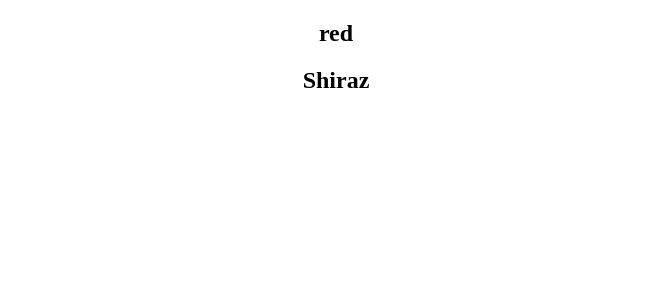
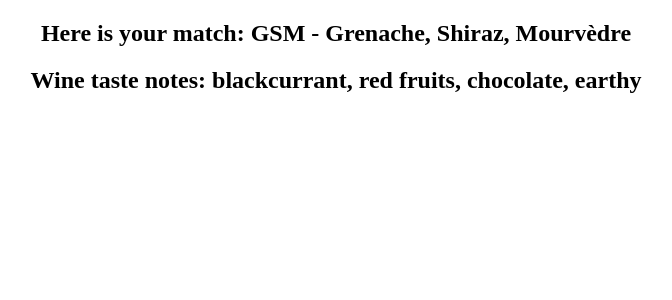
Before and after one commit to deniseddi/wine_app, a React (Create React App) app: page /show-wine in a window 1280 px wide. Shown: the top 300 px of the page, without its empty margins (304-976 px from the left). Built offline with nearby package versions, Linux system fonts and the light colour scheme.

Commit message:
app is working. Have some bugs to fix

```diff
--- a/package.json
+++ b/package.json
@@ -4,6 +4,7 @@
   "private": true,
   "dependencies": {
     "@material-ui/core": "^4.4.1",
+    "lodash": "^4.17.15",
     "react": "^16.9.0",
     "react-dom": "^16.9.0",
     "react-router": "^5.0.1",
--- a/src/App.js
+++ b/src/App.js
@@ -14,8 +14,8 @@
   state = {
     season: "Spring",//Season is part of a question/answer
     dish: "Poultry", // e.target.value? I want to set/update the dish to the button selected value!
-    region: "",
-    tastes: "",
+    region: "Oceania",
+    tastes: "You are not the showy type; you are a little reserved and there is a warm side of you.",
     currentQuestionIndex: 0
   }
 
@@ -41,7 +41,7 @@
         <Switch>
           <Route exact path='/' component={Home} />
           <Route path='/questions' render={(routeProps) => <Questions {...routeProps} onNext={this.handleQuestionIndex} currentQuestionIndex={currentQuestionIndex} handleWineLabel={this.handleWineLabel}/>} />
-          <Route path='/show-wine' component={ShoWine} />
+          <Route path='/show-wine' render={() => <ShoWine data={this.state} />} />
         </Switch>
         </div>
       </Router>
--- a/src/Questions.js
+++ b/src/Questions.js
@@ -37,7 +37,6 @@
            {QuestionList[currentQuestionIndex].answers.map(answer => {
                 return <FormControlLabel onClick={e => handleWineLabel(e, QuestionList[currentQuestionIndex].label)} key={answer} value={answer} control={<Radio />} label={answer} />
             })
-
             }
 
         </RadioGroup>
--- a/src/ShoWine.js
+++ b/src/ShoWine.js
@@ -1,27 +1,36 @@
 import React from 'react'
 import { tsPropertySignature } from '@babel/types';
 import wineList from './WineList'
+import { Badge } from '@material-ui/core';
+import _ from 'lodash';
 
-function dishToWineColor(dish) {
-    const dishes = {
-      Poultry: "white",
-      Meat: "red",
-      Seafood: "white",
-      Pasta: "red",
-      Vegetarian: "white",
-      "Not pairing with food": "red"
+
+
+
+// if (result === ""){
+//     return "Too Bad, no match...what about some tap water?";
+// }
+
+
+function ShoWine(props){
+
+    const data = props.data
+    // console.log(wineList.filter(wine => wine.dish.includes(data.dish)))
+
+    let result =  wineList.filter( w => w.dish.includes(data.dish)).filter(w => w.season.includes(data.season)).filter(w => w.region.includes(data.region))
+
+    let finalResult = _.sample(result)
+    // console.log (finalResult.title)
+
+    if (finalResult === []){ //not sure if working
+        return "Too Bad, no match for you mate...what about some tap water?";
     }
-    return dishes[dish]
-}
 
-function ShoWine(){
     return(
+
         <section>
-            {/* <h1>Riesiling</h1>  */}
-            <h1>{wineList[1].color}</h1>
-            <h1>{wineList[1].type}</h1>
-            {/* how to retrieve element from array in wineList */}
-            {/* how to retrieve element from objects in array in wineList */}
+            <h1> Here is your match: {finalResult.title} </h1>
+            <h1> Wine taste notes: {finalResult.notes} </h1>
         </section>
     )
 }
--- a/src/WineList.js
+++ b/src/WineList.js
@@ -1,259 +1,306 @@
 
-let wineList = [
+
+const wineList = [
       {
-    type:"Riesiling",
+        title: "Sparkling wine",
         color:"white",
-    dish: ['seafood', 'vegetarian'],
-    notes:"Apple, lemon, floral, apricot, fruity",
+        dish: ['Seafood','Vegetarian','Not pairing with food'],
+        season: ['Spring','Autumn','Summer'],
+        // personality? here? :
+        notes: "Apple, pear, yeast",
+        body: "Medium",
+        country: ["Australia","Italy"],
+        region: ["Oceania","Europe"]
+      },
+      {
+        title:"Sauvignon Blanc",
+        color:"white",
+        dish: ['Seafood','Poultry','Vegetarian'],
+        season: ['Spring','Autumn','Summer'],
+        notes:"Herbaceous, grassy, passionfruit, citrus, grapefruity",
+        body:"Light to Medium",
+        country: ["New Zealand","Australia"],
+        region: "Oceania"
+      },
+      {
+        title: "Chardonnay",
+        color:"white",
+        dish: ['Pasta','Seafood','Poultry','Vegetarian','Say Cheese!'],
+        season: ['Winter','Autumn'],
+        notes:"Pear, apple, oak, creamy",
+        body:"Medium",
+        country: ["France","Australia"],
+        region: ["Europe","Oceania"]
+      },
+      {
+        title:"Viognier" ,
+        color:"white",
+        dish: ['Seafood','Poultry','Vegetarian','Say Cheese!'],
+        season: ['Winter','Autumn'],
+        notes: "Floral, peach, apricot, pear, fruity",
+        body:"Medium",
+        country:"Australia" ,
+        region: "Oceania"
+      },
+      {
+        title:"Pinot Gris",
+        color:"white",
+        dish: ['Seafood','Pasta','Poultry','Vegetarian','Say Cheese!','Not pairing with food'],
+        season: ['Summer','Spring','Autumn'],
+        notes:"Pear, peach, white nectarine, silky",
         body:"Light",
-    country:"Germany",
+        country:["France","Australia"],
+        region:["Europe","Oceania"]
+      },
+      {
+        title:"Pinot Grigio",
+        color:"white",
+        dish: ['Seafood','Poultry','Vegetarian','Say Cheese!','Not pairing with food'],
+        season: ['Summer','Spring','Autumn'],
+        notes:"Crisp, zesty, pear, peach, apricot",
+        body:"Light",
+        country:"Italy",
         region:"Europe"
       },
       {
-    type:"Shiraz",
+        title:"Pinot Blanc",
+        color:"white",
+        dish: ['Seafood','Poultry','Vegetarian','Say Cheese!'],
+        season: ['Winter','Spring','Autumn'],
+        notes:"Pear, apple, floral",
+        body:"Medium",
+        country:["France", "Germany"],
+        region: "Europe"
+      },
+      {
+        title:"Chenin Blanc",
+        color:"white",
+        dish: ['Seafood','Poultry','Vegetarian'],
+        season: ['Summer','Autumn','Spring'],
+        notes:"Peaches, fruity",
+        body:"Light",
+        country:["France","South Africa"],
+        region: ["Europe","Africa"]
+      },
+      {
+        title:"Gewurztraminer",
+        color:"white",
+        dish: ['Seafood','Poultry','Say Cheese!'],
+        season: ['Winter','Autumn','Spring'],
+        notes:"Lychee nut, spices, citrus, rose petals",
+        body:"Medium",
+        country: ["Germany", "South Africa"],
+        region: ["Europe", "Africa"]
+      },
+      {
+        title:"Riesling",
+        color:"white",
+        dish: ['Seafood','Vegetarian','Say Cheese!'],
+        season: ['Spring','Autumn','Summer'],
+        notes:"Apple, lemon, floral, apricot, fruity",
+        body:"Light",
+        country:["Germany", "Australia"],
+        region:["Europe","Oceania"]
+      },
+      {
+        title:"Zinfandel",
+        color:"white",
+        dish: ['Pasta','Poultry','Vegetarian'],
+        season: ['Spring','Autumn','Summer','Winter'],
+        notes:"Berries, citrus, melon",
+        body:"Light",
+        country:"USA",
+        region:"North America"
+      },
+      {
+        title:"Moscato",
+        color:"white",
+        dish: ['Not pairing with food','Say Cheese!'],
+        season: ['Spring','Autumn','Summer','Winter'],
+        notes:"Sweet, floral, honeysuckle",
+        body:"Light",
+        country:"Italy",
+        region:"Europe"
+      },
+      {
+      title: "Sparkling Shiraz",
       color:"red",
-    notes:"peppery, spice, blackberry,",
+      dish: ['Meat','Say Cheese!','Not pairing with food'],
+      season: ['Spring','Summer'],
+      notes:"ripe plum, spice, chocolate, earthy",
+      body:"Medium",
+      country: "Australia",
+      region: "Oceania"
+    },
+      {
+        title:"Pinot Noir",
+        color:"red",
+        dish: ['Seafood','Poultry','Pasta','Not pairing with food','Say Cheese!'],
+        season: ['Spring','Autumn','Summer','Winter'],
+        notes:"Berries, dark cherry,spice",
+        body:"Light to Medium",
+        country:"New Zealand",
+        region:"Oceania"
+      },
+      {
+        title:"Merlot",
+        color:"red",
+        dish: ['Pasta','Meat'],
+        season: ['Spring','Autumn','Winter'],
+        notes:"Blackberry, plum, currant, chocolate, vanilla",
+        body:"Medium",
+        country:"Australia",
+        region:"Oceania"
+      },
+      {
+        title:"Zinfandel",
+        color:"red",
+        dish: ['Pasta','Meat','Say Cheese!','Not pairing with food'],
+        season: ['Spring','Autumn','Winter'],
+        notes: "Berries, jammy, cherry, earthy",
+        body: "Medium to full",
+        country: "USA",
+        region: "North America"
+      },
+      {
+        title:"Cabernet Sauvignon",
+        color:"red",
+        dish: ['Pasta','Meat'],
+        season: ['Spring','Autumn','Winter'],
+        notes:"Blueberries, black currant, cassis, raspberries, oaky",
+        body:"Full",
+        country:["Australia","USA"],
+        region:["Oceania","North America"]
+      },
+      {
+        title:"Syrah",
+        color:"red",
+        dish: ['Pasta','Meat','Say Cheese!','Vegerarian'],
+        season: ['Spring','Autumn','Winter'],
+        notes:"peppery, spice, blackberry",
+        body:"Medium to heavy",
+        country:"France",
+        region:"Europe"
+      },
+      {
+        title:"Shiraz",
+        color:"red",
+        dish: ['Pasta','Meat','Say Cheese!','Vegerarian'],
+        season: ['Spring','Autumn','Winter'],
+        notes:"Plum, blackberry, spice,vanilla, opulent",
+        body:"Medium to full",
+        country:"Australia",
+        region:"Medium to full"
+      },
+      {
+        title:"Petite Sirah",
+        color:"red",
+        dish: ['Meat'],
+        season: ['Spring','Autumn','Winter'],
+        notes:"Blackberry, pepper, jammy",
+        body:"Full",
+        country:"France",
+        region:"Europe"
+      },
+      {
+        title:"Sangiovese",
+        dish: ['Meat','Pasta','Say Cheese!','Vegerarian'],
+        season: ['Spring','Autumn','Winter','Summer'],
+        color:"red",
+        notes:"Cherry,plum, fruity, spice",
+        body:"Medium",
+        country:"Italy",
+        region:"Europe"
+      },
+      {
+        title:"Cabernet Franc",
+        color:"red",
+        dish: ['Meat','Pasta','Chicken','Say Cheese!','Vegerarian'],
+        season: ['Spring','Winter'],
+        notes:"Raspberry, cassis, herbaceous",
+        body:"Medium",
+        country:"France",
+        region:"Europe"
+      },
+      {
+        title:"Barbera",
+        color:"red",
+        dish: ['Meat','Pasta'],
+        season: ['Autumn','Winter'],
+        notes:"Blackberry, cherry, herbaceous, violet",
+        body:"Medium",
+        country:"Italy",
+        region:"Europe"
+      },
+      {
+        title:"Malbec",
+        color:"red",
+        dish: ['Meat','Pasta','Say Cheese!'],
+        season: ['Spring','Autumn','Winter'],
+        notes:"Black cherry, raspberry, plum, floral, herbaceous",
+        body:"Medium to full",
+        country:"Argentina",
+        region:"South America"
+      },
+      {
+        title:"Tempranillo",
+        color:"red",
+        notes:"Blueberry, cherry, plum, violets,tobacco, allspice",
+        body:"Medium",
+        dish: ['Pasta','Meat','Say Cheese!'],
+        season: ['winter','Autumn','Spring'],
+        country:"Spain",
+        region:"Europe"
+      },
+      {
+        title:"Carménère",
+        color:"red",
+        dish: ['Seafood','Poultry','Pasta','Not pairing with food','Say Cheese!'],
+        season: ['Spring','Autumn','Summer','Winter'],
+        notes:"red berries, cherry, dark chocolate, smoky",
+        body:"Medium",
+        country:"Chile",
+        region:"South America"
+      },
+      {
+        title:"Pinotage",
+        color:"red",
+        dish: ['Seafood','Meat','Poultry','Pasta','Not pairing with food','Say Cheese!'],
+        season: ['Spring','Autumn','Summer','Winter'],
+        notes:"Plum, blackberry, smoky, licorice",
+        body:"Medium to full",
+        country:"South Africa",
+        region:"Africa"
+      },
+      {
+        title:"Grenache",
+        color:"red",
+        dish: ['Meat','Poultry'],
+        season: ['Autumn','Winter'],
+        notes:"Raspberry, mulberry, spice",
+        body:"Medium",
+        country:"Spain",
+        region:"Europe"
+      },
+      {
+        title:"GSM - Grenache, Shiraz, Mourvèdre",
+        color:"red",
+        dish: ['Seafood','Poultry','Pasta','Not pairing with food','Say Cheese!'],
+        season: ['Spring','Autumn','Summer','Winter'],
+        notes:"blackcurrant, red fruits, chocolate, earthy",
         body:"Medium to full",
         country:"Australia",
         region:"Oceania"
-
-  }
+      },
+      {
+        title:"Rosé",
+        color:"rosé",
+        dish: ['Seafood','Vegetarian','Not pairing with food','Poultry','Say Cheese!'],
+        season: ['Spring','Autumn','Summer'],
+        notes:"floral, strawberry, rose petal, citrus",
+        body:"Light",
+        country:["Australia","France"],
+        region:["Oceania", "Europe"]
+      },
 ]
 export default wineList;
-
-// const wineList = [
-//     {
-//       title: "Sparkling wine",
-//       color:"white",
-//       notes: "Apple, pear, yeast",
-//       body: "Medium",
-//       country: "Australia,Italy",
-//       region: "Oceania,Europe"
-//     },
-//     {
-//         title: "Sparkling Shiraz",
-//         color:"red",
-//         notes:"ripe plum, spice, chocolate, earthy",
-//         body:"Medium",
-//         country: "Australia",
-//         region: "Oceania"
-//       },
-//       {
-//         title:"Sauvignon Blanc",
-//         color:"white",
-//         notes:"Herbaceous, grassy, hay, citrus, grapefruity",
-//         body:"Light to Medium",
-//         country: "New Zealand",
-//         region: "Oceania"
-//       },
-//       {
-//         title: "Chardonnay",
-//         color:"white",
-//         notes:"Pear, apple, oak, creamy",
-//         body:"Medium",
-//         country: "France",
-//         region: "Europe"
-//       },
-//       {
-//         title:"Viognier" ,
-//         color:"white",
-//         notes: "Floral, peach, apricot, pear, fruity",
-//         body:"Medium",
-//         country:"Australia" ,
-//         region: ""
-//       },
-//       {
-//         title:"Pinot Gris",
-//         color:"white",
-//         notes:"Pear, peach, white nectarine, silky",
-//         body:"Light",
-//         country:"France,Australia",
-//         region:""
-//       },
-//       {
-//         title:"Pinot Grigio",
-//         color:"white",
-//         notes:"Crisp, zesty, pear, peach, apricot",
-//         body:"Light",
-//         country:"Italy",
-//         region:""
-//       },
-//       {
-//         title:"Pinot Blanc",
-//         color:"white",
-//         notes:"Pear, apple, floral",
-//         body:"Medium",
-//         country:"Germany",
-//         region: ""
-//       },
-//       {
-//         title:"Chenin Blanc",
-//         color:"white",
-//         notes:"Peaches, fruity",
-//         body:"Light",
-//         country:"France",
-//         region: ""
-//       },
-//       {
-//         title:"Gewurztraminer",
-//         color:"white",
-//         notes:"Lychee nut, spices, rose petals",
-//         body:"Medium",
-//         country:"Germany",
-//         region: ""
-//       },
-//       {
-//         title:"Riesling",
-//         color:"white",
-//         notes:"Apple, lemon, floral, apricot, fruity",
-//         body:"Light",
-//         country:"Germany",
-//         region:""
-//       },
-//       {
-//         title:"Moscato",
-//         color:"white",
-//         notes:"Sweet, floral, honeysuckle",
-//         body:"Light",
-//         country:"Italy, Australia",
-//         region:""
-//       },
-//       {
-//         title:"Pinot Noir",
-//         color:"red",
-//         notes:"Berries, dark cherry,spice",
-//         body:"Light to Medium",
-//         country:"New Zealand",
-//         region:"Oceania"
-//       },
-//       {
-//         title:"Merlot",
-//         color:"red",
-//         notes:"Blackberry, plum, currant, chocolate, vanilla",
-//         body:"Medium",
-//         country:"Australia",
-//         region:"Oceania"
-//       },
-//       {
-//         title:"Zinfandel",
-//         color:"red",
-//         notes:"Berries, jammy, cherry, earthy",
-//         body:"",
-//         country:"USA",
-//         region:"Medium to full"
-//       },
-//       {
-//         title:"Cabernet Sauvignon",
-//         color:"red",
-//         notes:"Blueberries, black currant, cassis, raspberries, oaky",
-//         body:"Full",
-//         country:"Australia",
-//         region:"Oceania"
-//       },
-//       {
-//         title:"Syrah",
-//         color:"red",
-//         notes:"peppery, spice, blackberry,",
-//         body:"Medium to heavy",
-//         country:"France",
-//         region:"Europe"
-//       },
-//       {
-//         title:"Shiraz",
-//         color:"red",
-//         notes:"plum, blackberry,spice,vanilla, opulent",
-//         body:"Medium to full",
-//         country:"Australia",
-//         region:"Medium to full"
-//       },
-//       {
-//         title:"Petite Sirah",
-//         color:"red",
-//         notes:"Blackberry, pepper, jammy",
-//         body:"Full",
-//         country:"",
-//         region:""
-//       },
-//       {
-//         title:"Sangiovese",
-//         color:"red",
-//         notes:"Cherry,plum, fruity, spice",
-//         body:"Medium",
-//         country:"Italy",
-//         region:"Europe"
-//       },
-//       {
-//         title:"Cabernet Franc",
-//         color:"red",
-//         notes:"Raspberry, cassis, herbaceous",
-//         body:"Medium",
-//         country:"France",
-//         region:"Europe"
-//       },
-//       {
-//         title:"Barbera",
-//         color:"red",
-//         notes:"Blackberry, cherry, herbaceous, violet",
-//         body:"Medium",
-//         country:"Italy",
-//         region:"Europe"
-//       },
-//       {
-//         title:"Malbec",
-//         color:"red",
-//         notes:"Black cherry, raspberry, plum, floral, herbaceous",
-//         body:"Medium to full",
-//         country:"Argentina",
-//         region:"South America"
-//       },
-//       {
-//         title:"Tempranillo",
-//         color:"red",
-//         notes:"Blueberry, cherry, plum, violets,tobacco, allspice",
-//         body:"Medium",
-//         country:"Spain",
-//         region:"Europe"
-//       },
-//       {
-//         title:"Carménère",
-//         color:"red",
-//         notes:"red berries, cherry, dark chocolate, smoky",
-//         body:"Medium",
-//         country:"Chile",
-//         region:"South America"
-//       },
-//       {
-//         title:"Pinotage",
-//         color:"red",
-//         notes:"Plum, blackberry, smoky, licorice",
-//         body:"Medium to full",
-//         country:"South Africa",
-//         region:"Africa"
-//       },
-//       {
-//         title:"Grenache",
-//         color:"red",
-//         notes:"Raspberry, mulberry, spice",
-//         body:"Medium",
-//         country:"Spain",
-//         region:"Europe"
-//       },
-//       {
-//         title:"GSM - Greanache, Shiraz, Mourvèdre",
-//         color:"red",
-//         notes:"blackcurrant, red fruits, chocolate, earthy",
-//         body:"Medium to full",
-//         country:"Australia",
-//         region:"Oceania"
-//       },
-//       {
-//         title:"Rosé",
-//         color:"rosé",
-//         notes:"floral, strawberry, rose petal, citrus",
-//         body:"Light",
-//         country:"Australia,France",
-//         region:"Europe"
-//       },
-
-// ]
-// export default WineList;
```
Also changed, not shown: src/QuestionList.js (+7 -5 lines). Lines whose indentation alone changed are shown as unchanged.
